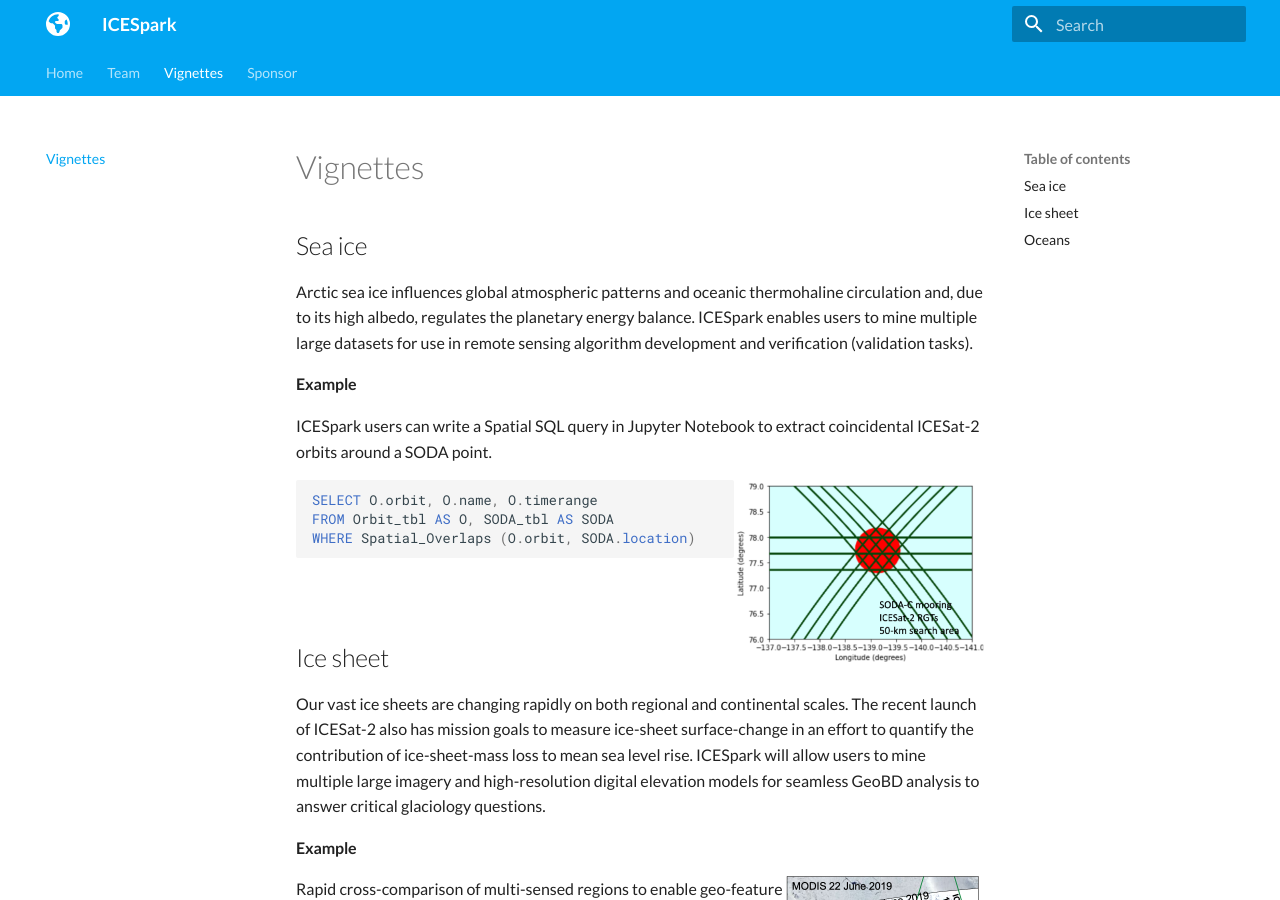
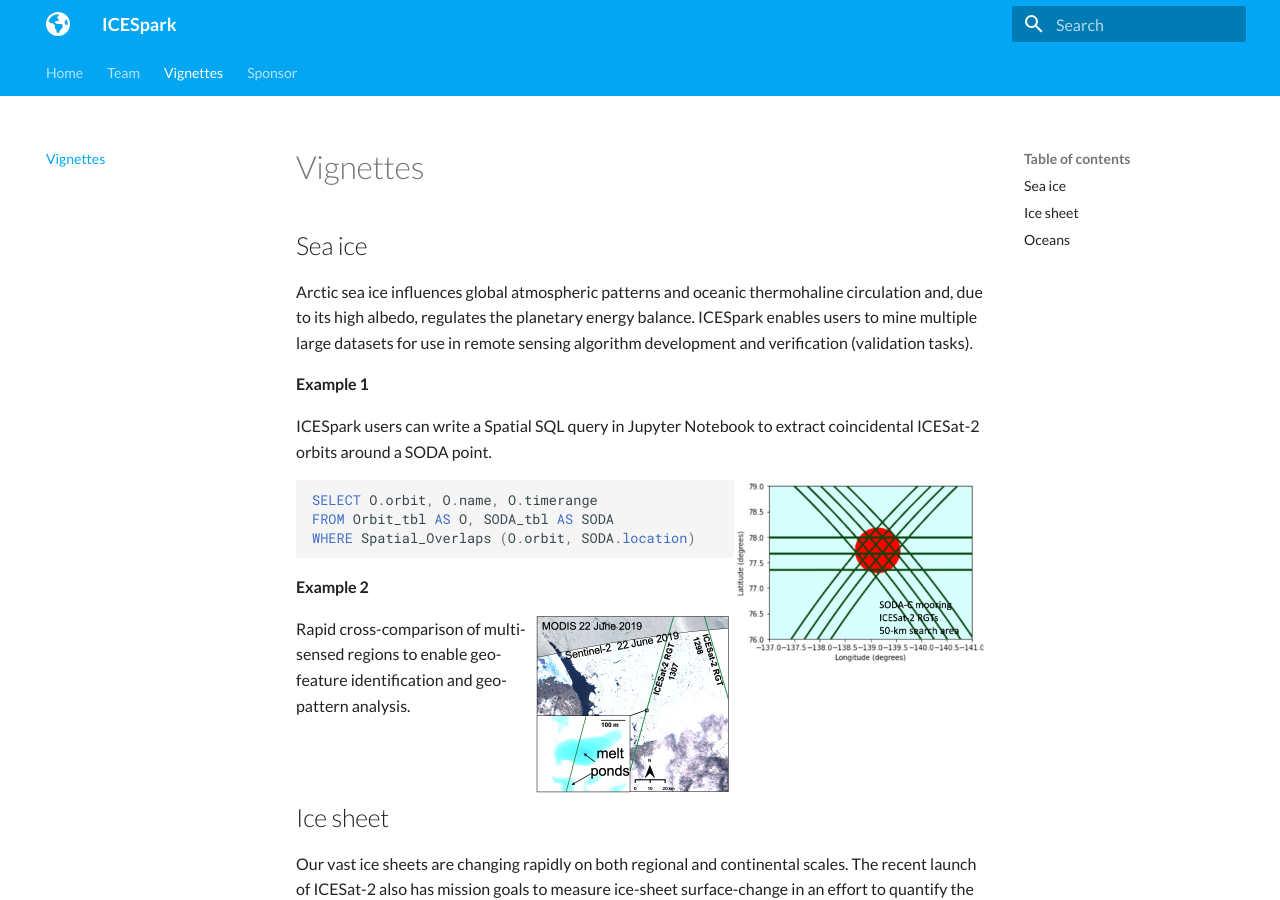
Before and after one commit to IceSpark-org/icespark-org.github.io, an MkDocs documentation site: the page built from docs/vignettes.md, in a window 1280 px wide and 900 px high. Built offline with MkDocs 1.6.1 and Material for MkDocs 9.7.7, drawn with Linux system fonts in a browser that asks for light colours; some of the changed text lies outside the part shown.

Commit message:
Update vignettes.md

````diff
--- a/docs/vignettes.md
+++ b/docs/vignettes.md
@@ -4,7 +4,7 @@
 
 Arctic sea ice influences global atmospheric patterns and oceanic thermohaline circulation and, due to its high albedo, regulates the planetary energy balance. ICESpark enables users to mine multiple large datasets for use in remote sensing algorithm development and verification (validation tasks).
 
-#### Example
+#### Example 1
 
 ICESpark users can write a Spatial SQL query in Jupyter Notebook to extract coincidental ICESat-2 orbits around a SODA point.
 
@@ -16,16 +16,16 @@ FROM Orbit_tbl AS O, SODA_tbl AS SODA
 WHERE Spatial_Overlaps (O.orbit, SODA.location)
 ```
 
+#### Example 2
+
+<img src="/images/melt-pond.png" width="200" style="float:right">
+Rapid cross-comparison of multi-sensed regions to enable geo-feature identification and geo-pattern analysis.
+
 <br>
 
 ## Ice sheet
 
 Our vast ice sheets are changing rapidly on both regional and continental scales. The recent launch of ICESat-2 also has mission goals to measure ice-sheet surface-change in an effort to quantify the contribution of ice-sheet-mass loss to mean sea level rise. ICESpark will allow users to mine multiple large imagery and high-resolution digital elevation models for seamless GeoBD analysis to answer critical glaciology questions.
-
-#### Example
-
-<img src="/images/melt-pond.png" width="200" style="float:right">
-Rapid cross-comparison of multi-sensed regions to enable geo-feature identification and geo-pattern analysis.
 
 <br><br>
 
````
